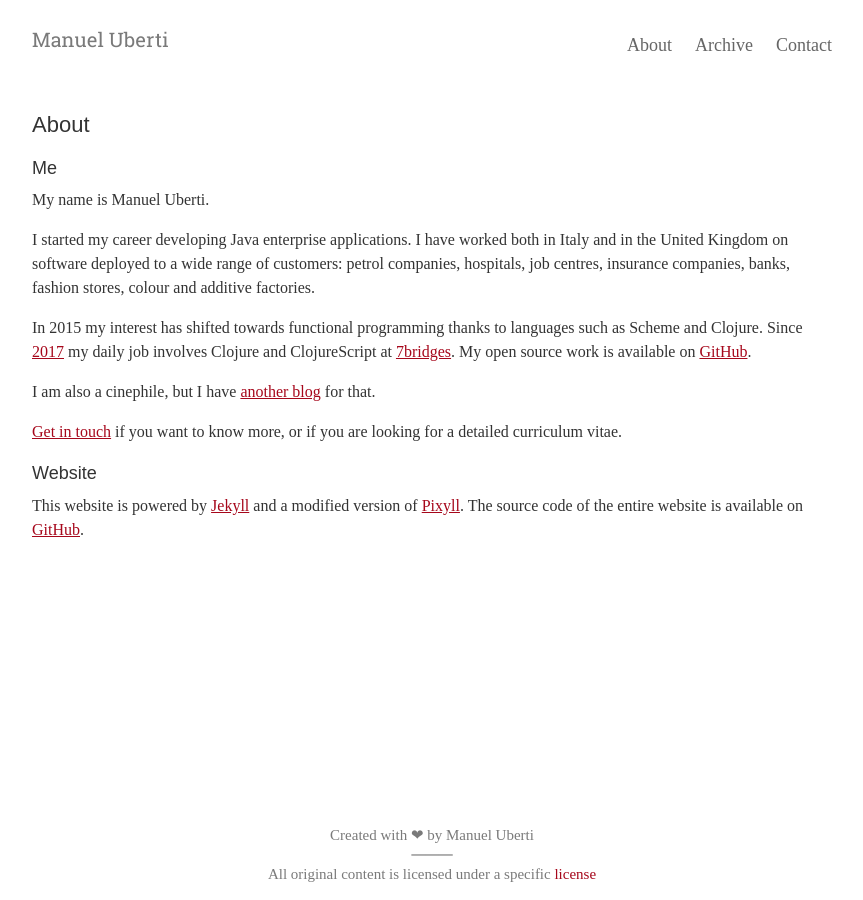
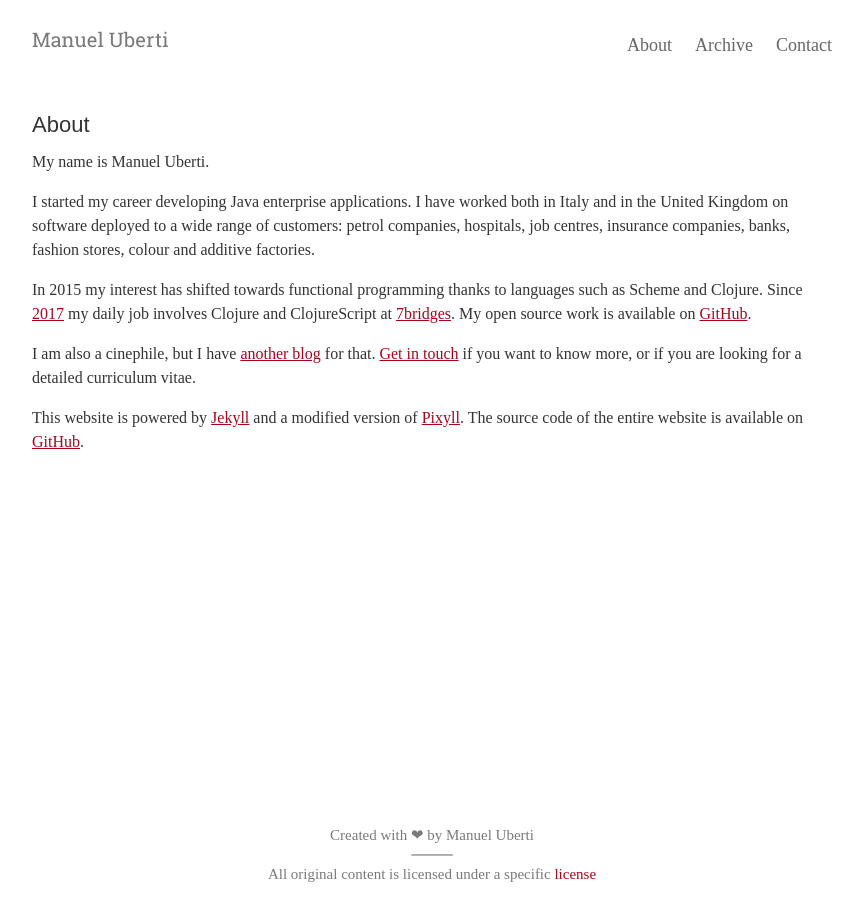
Before and after one commit to manuel-uberti/manuel-uberti.github.io, a Jekyll site: the page built from about.md, in a window 1280 px wide. Shown: the whole page, without its empty margins (208-1071 px from the left). Built offline with Jekyll 4.4.1, drawn with Linux system fonts in a browser that asks for light colours; some web fonts are replaced.

Commit message:
Remove titles

```diff
--- a/about.md
+++ b/about.md
@@ -4,8 +4,6 @@
 permalink: /about/
 tags: about
 ---
-
-### Me
 
 My name is Manuel Uberti.
 
@@ -18,12 +16,8 @@
 languages such as Scheme and Clojure. Since [2017](https://www.manueluberti.eu/programming/2017/03/12/anewjob/) my daily job involves Clojure
 and ClojureScript at [7bridges](https://7bridges.eu/). My open source work is available on [GitHub](https://github.com/manuel-uberti).
 
-I am also a cinephile, but I have [another blog](https://www.filmsinwords.eu) for that.
-
-[Get in touch](https://www.manueluberti.eu/contact/) if you want to know more, or if you are looking for a detailed
-curriculum vitae.
-
-### Website
+I am also a cinephile, but I have [another blog](https://www.filmsinwords.eu) for that. [Get in touch](https://www.manueluberti.eu/contact/) if you
+want to know more, or if you are looking for a detailed curriculum vitae.
 
 This website is powered by [Jekyll](https://jekyllrb.com/) and a modified version of [Pixyll](http://pixyll.com/). The source
 code of the entire website is available on [GitHub](https://github.com/manuel-uberti/manuel-uberti.github.io).
```
